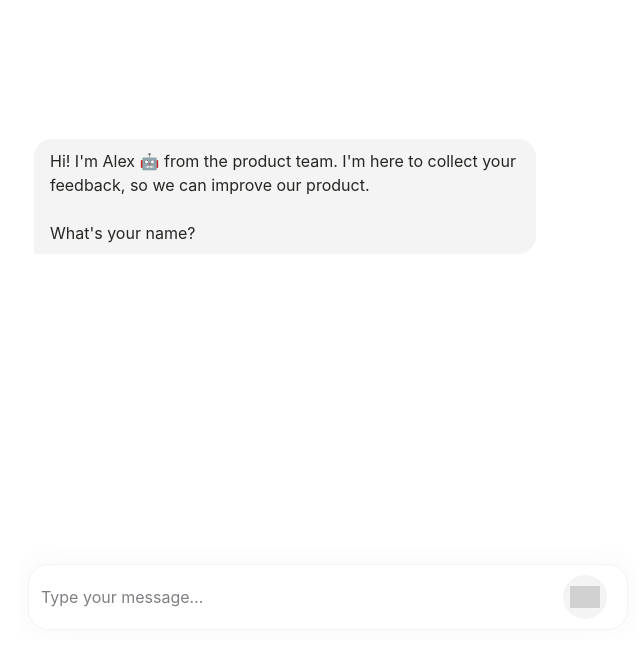
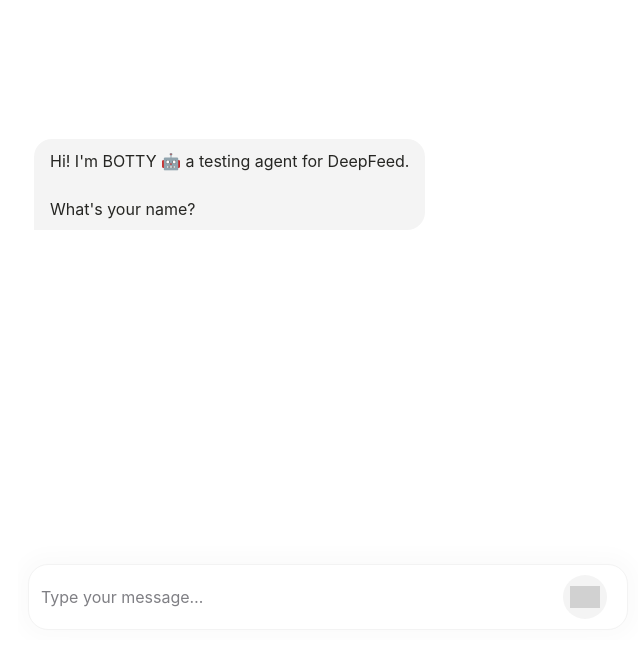
Before and after one commit to Mitchellvandevorst/ChatUIdev, a website: page public/index.html in a window 1280 px wide. Shown: the whole page, without its empty margins (312-952 px from the left). Drawn offline with Linux system fonts and the light colour scheme; grey boxes are pictures that could not be loaded.

Commit message:
Update index.html

```diff
--- a/public/index.html
+++ b/public/index.html
@@ -233,7 +233,7 @@
 
   setTimeout(() => {
     loader.remove(); // Remove dots
-    addBubble('bot', "Hi! I'm Alex 🤖 from the product team. I'm here to collect your feedback, so we can improve our product.\n\nWhat's your name?");
+    addBubble('bot', "Hi! I'm BOTTY 🤖 a testing agent for DeepFeed.\n\nWhat's your name?");
   }, 800); // Adjust delay as needed (in ms)
 });
 
```
